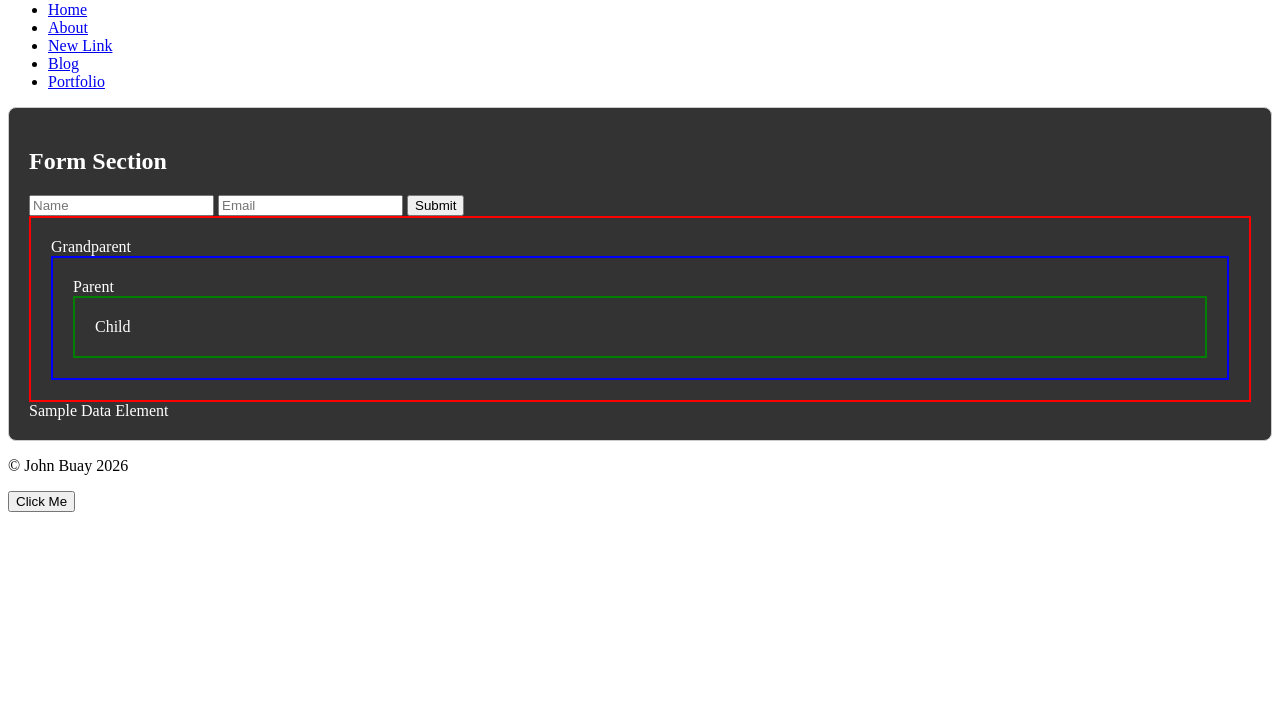
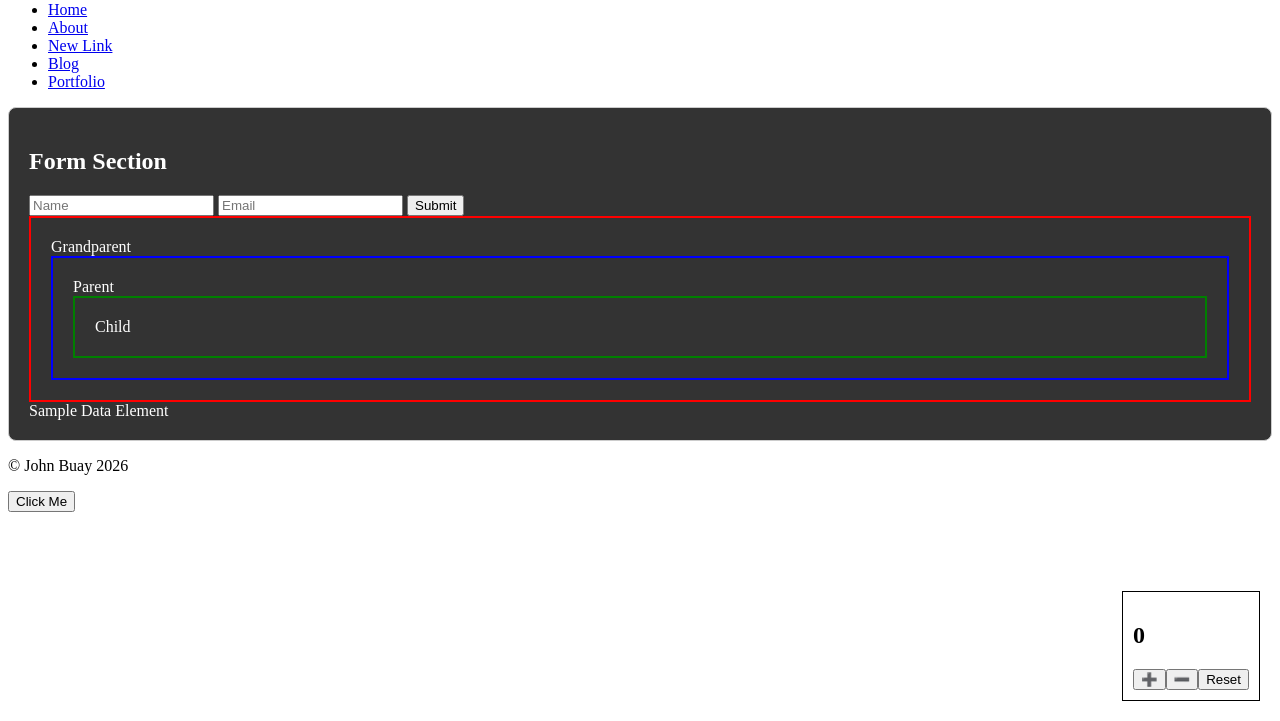
Before and after one commit to johnbuay/iyf-week5-DOM-manipulation, a plain HTML site: page Dom practice/index.html in a window 1280 px wide. Shown: the part 79-800 px from the top of the page. Drawn offline with Linux system fonts and the light colour scheme.

Commit message:
Add click-counter.js script to index.html

```diff
--- a/Dom practice/index.html
+++ b/Dom practice/index.html
@@ -66,5 +66,6 @@
     </footer>
 
     <script src="main.js">  </script>
+        <script src="click-counter.js">  </script>
 </body>
 </html>
```
